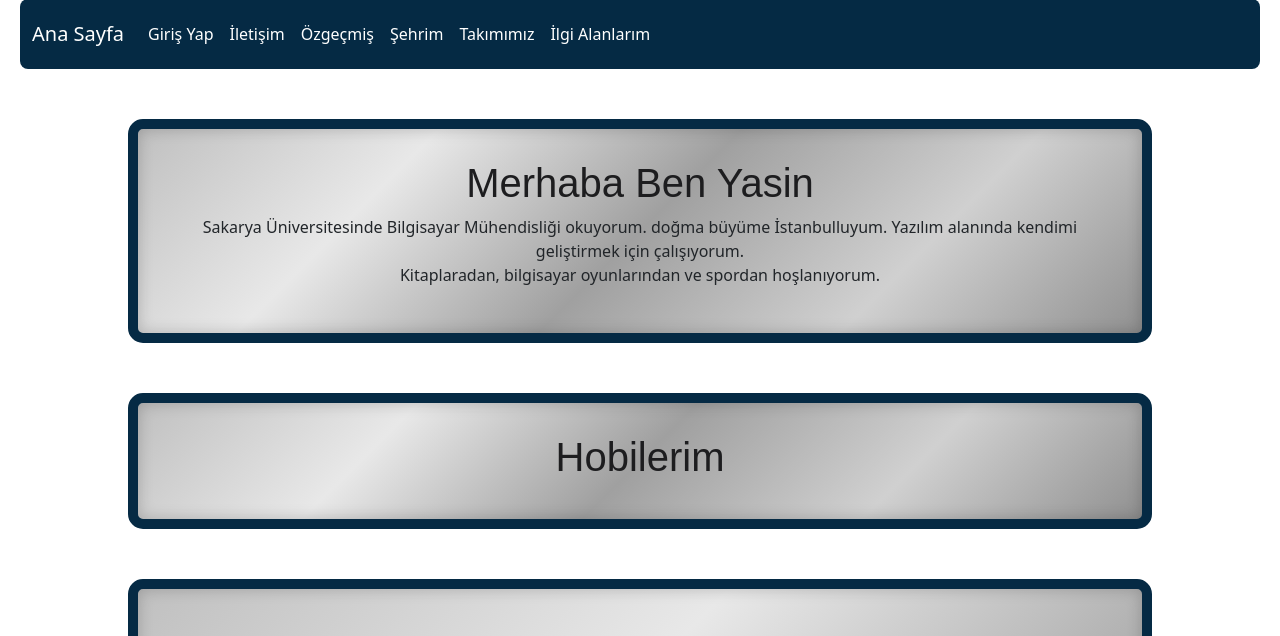
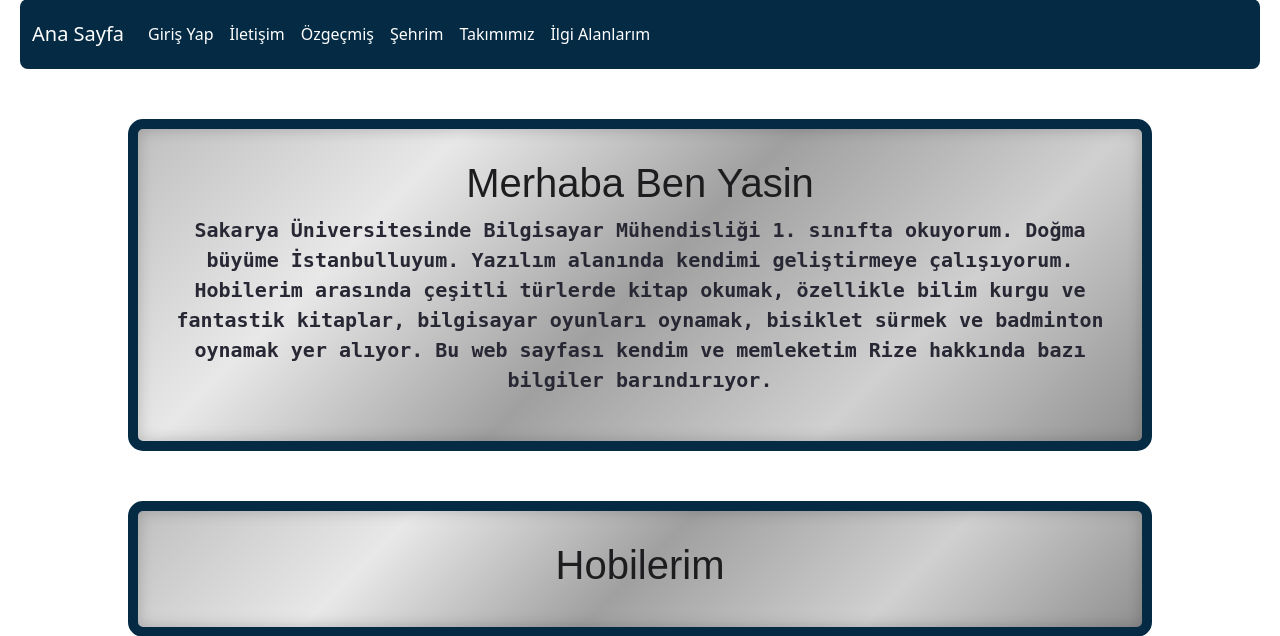
Before and after one commit to YasinGurr/WebTek2025-Proje, a PHP site: page /about.html in a window 1280 px wide. Shown: the part 21-657 px from the top of the page. Run offline with PHP 8.4, Linux system fonts and the light colour scheme.

Commit message:
about sayfası düzeltme

```diff
--- a/about.html
+++ b/about.html
@@ -23,7 +23,7 @@
     <nav class="custom-navbar navbar navbar-expand-lg">
         <!-- navbar-expand-lg sınıfı, büyük ekranlarda açılır menüyü genişletir -->
         <div class="container-fluid">
-            <!-- container-fluid sınıfı, içeriğin ekran genişliğine göre tam genişlikte olmasını sağlar. -->
+            <!-- container-fluid sınıfı, içeriğin ekran genişliğine göre tam genişlikte olmasını sağlar -->
             <!-- Logo/Marka Adı -->
             <a class="navbar-brand" href="about.html">Ana Sayfa</a>
 
@@ -64,8 +64,11 @@
     <div class="kategori">
 
         <h1 class="sitilli-yazi">Merhaba Ben Yasin</h1>
-        <p>Sakarya Üniversitesinde Bilgisayar Mühendisliği okuyorum. doğma büyüme İstanbulluyum. Yazılım alanında
-            kendimi geliştirmek için çalışıyorum.<br> Kitaplaradan, bilgisayar oyunlarından ve spordan hoşlanıyorum.
+        <p class="sitilli-yazi2">Sakarya Üniversitesinde Bilgisayar Mühendisliği 1. sınıfta okuyorum. Doğma büyüme
+            İstanbulluyum. Yazılım alanında kendimi geliştirmeye çalışıyorum. Hobilerim
+            arasında çeşitli türlerde kitap okumak, özellikle bilim kurgu ve fantastik kitaplar, bilgisayar oyunları
+            oynamak, bisiklet sürmek ve badminton oynamak yer alıyor. Bu web sayfası kendim ve memleketim Rize hakkında
+            bazı bilgiler barındırıyor.
         </p>
     </div>
 
@@ -80,17 +83,18 @@
             <div class="Dune">
                 <img src="https://covers.openlibrary.org/b/id/7910196-L.jpg" alt="Dune Kitap Kapağı"><br>
                 <a href="https://openlibrary.org/works/OL893415W/Dune?edition=key%3A/books/OL26242482M"
-                    target="_blank">Dune - Frank Herbert</a>
+                    class="sitilli-yazi2" target="_blank">Dune - Frank Herbert</a>
             </div>
             <div class="Throns">
                 <img src="https://covers.openlibrary.org/b/id/14818128-L.jpg" alt=">Game of Throns kitap kapağı"><br>
                 <a href="https://openlibrary.org/works/OL1955906W/A_Dance_With_Dragons?edition=key%3A/books/OL32670706M"
-                    target="_blank">Game of Throns -George R. R. Martin</a>
+                    class="sitilli-yazi2" target="_blank">Game of Throns -George R. R. Martin</a>
             </div>
             <div class="Witcher">
                 <img src="https://covers.openlibrary.org/w/id/14862229-L.jpg" alt="The Witcher kitap kapağı"><br>
-                <a href="https://openlibrary.org/works/OL20456732W/The_Witcher" target="_blank">The Witcher -Andrzej
-                    Sapkowski</a>
+                <a href="https://openlibrary.org/works/OL20456732W/The_Witcher" class="sitilli-yazi2"
+                    target="_blank">The Witcher -Andrzej Sapkowski</a>
+
             </div>
         </div>
     </section>
@@ -102,14 +106,16 @@
             <div class="Disco">
                 <img src="https://shared.fastly.steamstatic.com/store_item_assets/steam/apps/632470/header.jpg?t=1727256511"
                     alt="Disco Elysium - The Final Cut bilgisayar oyununun kapak resmi"><br>
-                <a href="https://discoelysium.fandom.com/wiki/Disco_Elysium_Wiki" target="_blank">Disco Elysium - The
+                <a href="https://discoelysium.fandom.com/wiki/Disco_Elysium_Wiki" class="sitilli-yazi2"
+                    target="_blank">Disco Elysium - The
                     Final Cut</a>
 
             </div>
             <div class="hobi">
                 <img src="https://shared.fastly.steamstatic.com/store_item_assets/steam/apps/1086940/6b6b46089067683cecf6acfc92b39fc4c72e3fac/header.jpg?t=1744744220"
                     alt="Baldur's Gate 3 bilgisayar oyununun kapak resmi"><br>
-                <a href="https://baldursgate.fandom.com/wiki/Baldur%27s_Gate_III" target="_blank">Baldur's Gate 3</a>
+                <a href="https://baldursgate.fandom.com/wiki/Baldur%27s_Gate_III" class="sitilli-yazi2"
+                    target="_blank">Baldur's Gate 3</a>
             </div>
 
         </div>
@@ -123,17 +129,17 @@
                 <img src="https://images.pexels.com/photos/19431224/pexels-photo-19431224/free-photo-of-a-man-riding-a-bike-on-a-road.jpeg?auto=compress&cs=tinysrgb&w=1260&h=750&dpr=2"
                     alt="Bisiklet süren adam resmi"><br>
                 <a href="https://www.decathlon.com.tr/tum-sporlar/bisiklet/bisikletler?utm_source=google&utm_medium=cpc&utm_campaign=tr_t-perf_ct-search_n-2-cycling-bikes_ts-gen_f-cv_o-roas_&utm_content=140926011750&utm_term=bisiklet&gad_source=1&gad_campaignid=17303868201&gbraid=0AAAAADNRhpk-sXBYfbFJO9aPJxh6b4o_V&gclid=CjwKCAjw_pDBBhBMEiwAmY02NsOk4VmU0BmjASV0m0PPhXtaN43B54C6AIhZsW_VAVgkqgXfE7CsbhoCX6oQAvD_BwE"
-                    target="_blank">Bisiklet</a>
+                    class="sitilli-yazi2" target="_blank">Bisiklet</a>
             </div>
             <div class="badminton">
                 <img src="https://plus.unsplash.com/premium_photo-1664304753883-923c28de6b85?q=80&w=1336&auto=format&fit=crop&ixlib=rb-4.1.0&ixid=M3wxMjA3fDB8MHxwaG90by1wYWdlfHx8fGVufDB8fHx8fA%3D%3D"
                     alt="badminton oynayan adam resmi"><br>
-                <a href="https://www.wikihow.com/Play-Badminton" target="_blank">Badminton</a>
+                <a href="https://www.wikihow.com/Play-Badminton" class="sitilli-yazi2" target="_blank">Badminton</a>
             </div>
             <div class="Basketbol">
                 <img src="https://images.unsplash.com/photo-1553689895-0caa4124e237?q=80&w=1974&auto=format&fit=crop&ixlib=rb-4.1.0&ixid=M3wxMjA3fDB8MHxwaG90by1wYWdlfHx8fGVufDB8fHx8fA%3D%3D"
                     alt="Basketbol potası resmi"><br>
-                <a href="https://www.nba.com/" target="_blank">Basketbol</a>
+                <a href="https://www.nba.com/" class="sitilli-yazi2" target="_blank">Basketbol</a>
             </div>
         </div>
     </section>
@@ -141,8 +147,12 @@
 
     <br><br><br><br><br><br><br><br>
 
-    <footer class="container-fluid text-center bg-dark text-white py-3">
+    <!-- Sayfa altı bilgi bölümü (footer) -->
+    <footer class="container-fluid text-center bg-dark text-white py-3"></footer>
+        <!-- container-fluid: tam genişlik sağlar, text-center: metni ortalar, bg-dark: koyu arkaplan rengi,
+             text-white: beyaz yazı rengi, py-3: dikey dolgu (padding) ekler -->
         <p>&copy; 2025 - Tüm hakları saklıdır.</p>
+        <!-- Telif hakkı bilgisi içeren paragraf -->
     </footer>
 
 
--- a/style.css
+++ b/style.css
@@ -23,7 +23,7 @@
     }
 }
 
-/*------------------------------------------------------------------*/
+/*kullanılan  yazı sitilleri*/
 .sitilli-yazi {
     font-family: Fantasy;
     font-size: 40px;
@@ -31,44 +31,52 @@
 
 }
 
-
-
-
-.kategori {
-    margin: 50px auto;
-    max-width: 80%;
-    text-align: center;
-    border: 10px solid #052a44;
-    /* Kalın menü renginde çerçeve */
-    border-radius: 15px;
-    /* Köşeleri yuvarlat */
-    padding: 30px;
-    /* İç boşluk */
-    background: linear-gradient(135deg, #c0c0c0 0%, #e8e8e8 25%, #a0a0a0 50%, #d0d0d0 75%, #909090 100%);
-    box-shadow: inset 0 0 15px rgba(0, 0, 0, 0.2);
-    position: relative;
+.sitilli-yazi2 {
+    font-family: monospace;
+    font-size: 20px;
+    color: rgb(40, 40, 53);
+    font-weight: bold;
 }
 
 
 
 
-.hobi-kutusu {
-    display: flex;
-    justify-content: center;
-    gap: 30px;
-    flex-wrap: wrap;
+.kategori {
+    margin: 50px auto; /* Üstten ve alttan 50px, sağdan ve soldan otomatik kenar boşluğu */
+    max-width: 80%; /* Maksimum genişlik ekranın %80'i */
+    text-align: center; /* Metni ortala */
+    border: 10px solid #052a44; /* Kalın menü renginde çerçeve */
+    border-radius: 15px; /* Köşeleri yuvarlat */
+    padding: 30px; /* İç boşluk */
+    background: linear-gradient(135deg, #c0c0c0 0%, #e8e8e8 25%, #a0a0a0 50%, #d0d0d0 75%, #909090 100%); /* Farklı gri tonlarında degrade arka plan */
+    box-shadow: inset 0 0 15px rgba(0, 0, 0, 0.2); /* İç kısımda hafif gölge efekti */
+    position: relative; /* Göreceli konumlandırma */
 }
 
+
+
+
+/* Hobi kutularını içeren ana kapsayıcı element */
+.hobi-kutusu {
+    display: flex;               /* Esnek kutu düzeni kullanır, içerikleri yan yana dizer */
+    justify-content: center;     /* İçeriği yatay eksende ortalar */
+    gap: 30px;                   /* Hobi kutuları arasında 30px boşluk bırakır */
+    flex-wrap: wrap;             /* Ekran küçüldüğünde öğelerin alt satıra geçmesini sağlar */
+}
+
+/* Her bir hobi kutusunun kendi stil tanımları */
 .hobi {
-    text-align: center;
-    max-width: 500px;
+    text-align: center;          /* Kutunun içindeki metni ve içeriği ortalar */
+    max-width: 500px;            /* Bir hobi kutusunun maksimum genişliğini 500px olarak sınırlar */
 }
+
+/* resimlerin özel tanımlamaları */
 
 .Dune img {
     width: 263px;
     height: 500px;
     border-radius: 12px;
-    object-fit: cover;
+    object-fit: cover;  /* Resmi çerçeveye sığacak şekilde ölçeklendirir, tüm alanı kaplar ve oranı korur */
     box-shadow: 0 4px 12px rgba(0, 0, 0, 0.2);
 }
 
@@ -119,7 +127,7 @@
     object-fit: cover;
     box-shadow: 0 4px 12px rgba(0, 0, 0, 0.2);
 }
-
+/* -------------------------------------------------------- */
 
 
 /* Login Page Styles */
```
